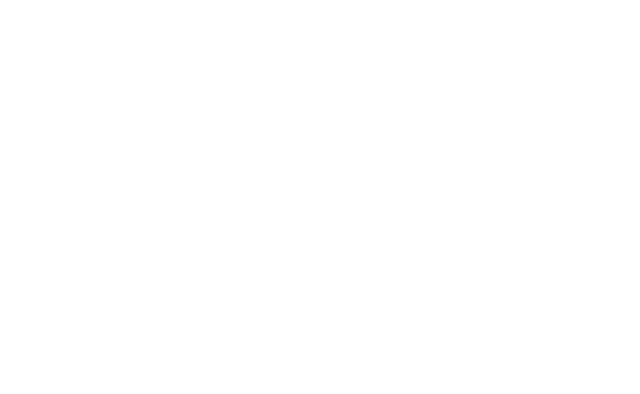
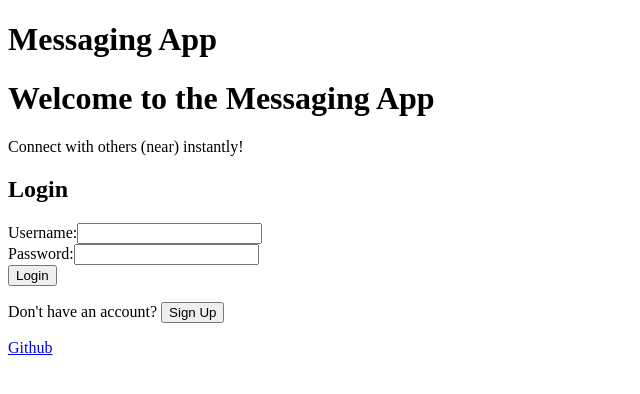
Before and after one commit to RichardGabelman/messaging-app, a React (Vite) app in the folder frontend/: page / in a window 1280 px wide. Shown: the top 394 px of the page, without its empty margins (0-640 px from the left). Built offline with nearby package versions, Linux system fonts and the light colour scheme; no server answers.

Commit message:
feat: implement main app content conditional rendering

```diff
--- a/frontend/src/App.jsx
+++ b/frontend/src/App.jsx
@@ -1,7 +1,48 @@
 import "./App.css";
+import { useState } from "react";
+import { AuthProvider, useAuth } from "./contexts/AuthContext";
+import Layout from "./components/layout/Layout";
+import LoginForm from "./components/auth/LoginForm";
+import UserList from "./components/users/UserList";
+
+function AppContent() {
+  const { user, loading } = useAuth();
+  const [selectedUserId, setSelectedUserId] = useState(null);
+
+  if (loading) return <div>Loading...</div>;
+
+  if (!user) {
+    return (
+      <Layout>
+        <div>
+          <h1>Welcome to the Messaging App</h1>
+          <p>Connect with others (near) instantly!</p>
+          <LoginForm />
+        </div>
+      </Layout>
+    );
+  }
+
+  return (
+    <Layout>
+      {selectedUserId ? (
+        <ConversationView
+          otherUserId={selectedUserId}
+          onBack={() => setSelectedUserId(null)}
+        />
+      ) : (
+        <UserList onSelectUser={setSelectedUserId} />
+      )}
+    </Layout>
+  );
+}
 
 function App() {
-  return <></>;
+  return (
+    <AuthProvider>
+      <AppContent />
+    </AuthProvider>
+  );
 }
 
 export default App;
```
